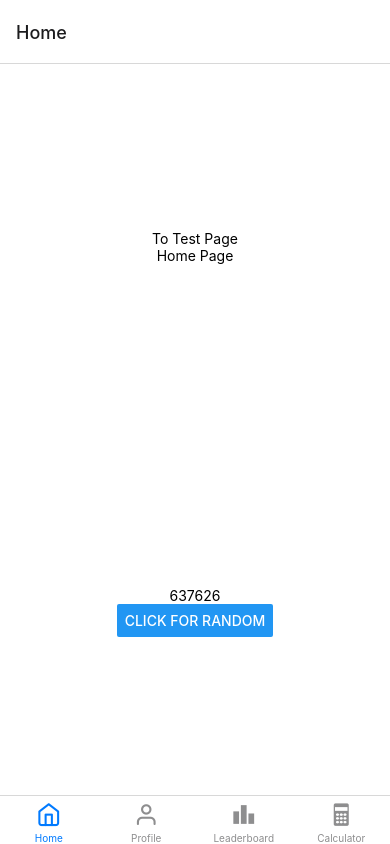
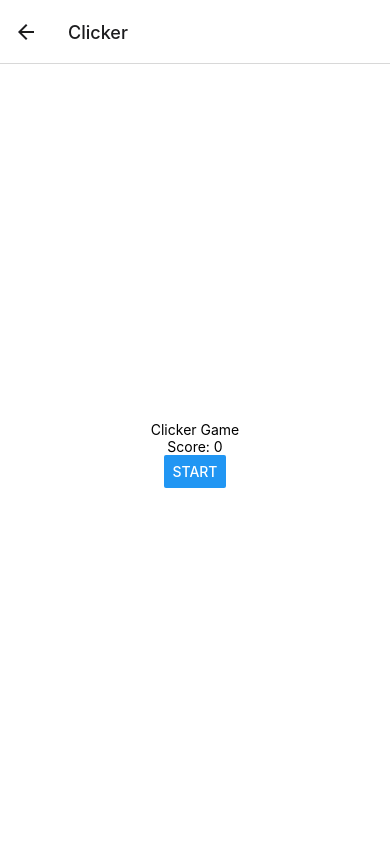
Before and after one commit to jamesocana6/expo-app-test, a React Native app: screen /Clicker in a window 390 px wide. Built offline with nearby package versions, Linux system fonts and the light colour scheme.

Commit message:
countdown working in console.log

```diff
--- a/App.js
+++ b/App.js
@@ -1,5 +1,6 @@
 import {NavigationContainer} from '@react-navigation/native';
 import {createNativeStackNavigator} from '@react-navigation/native-stack';
+import Clicker from './src/pages/Clicker';
 import Main from './src/pages/Main';
 import Test from './src/pages/Test';
 
@@ -8,7 +9,6 @@ const Stack = createNativeStackNavigator();
 export default function App() {
   return (
     <NavigationContainer>
-
       <Stack.Navigator>
         <Stack.Screen
           name="Main"
@@ -17,7 +17,12 @@ export default function App() {
         />
         <Stack.Screen
           name="Test"
-          component={Test} />
+          component={Test}
+        />
+        <Stack.Screen
+          name="Clicker"
+          component={Clicker}
+        />
       </Stack.Navigator>
     </NavigationContainer>
   );
--- a/firebaseConfig.js
+++ b/firebaseConfig.js
@@ -1,6 +1,6 @@
 import { initializeApp } from 'firebase/app';
 import { getAuth, GoogleAuthProvider, signInWithRedirect, signOut, getRedirectResult } from "firebase/auth";
-import { getAnalytics } from "firebase/analytics";
+//import { getAnalytics } from "firebase/analytics";
 
 // Optionally import the services that you want to use
 // import {...} from "firebase/database";
@@ -22,7 +22,7 @@ const firebaseConfig = {
   };
 
 const app = initializeApp(firebaseConfig);
-const analytics = getAnalytics(app);
+//const analytics = getAnalytics(app);
 
 // Initialize Firebase Authentication and get a reference to the service
 export const auth = getAuth(app);
--- a/src/components/Timer.js
+++ b/src/components/Timer.js
@@ -6,34 +6,10 @@ import * as Progress from 'react-native-progress';
 let x = 0;
 
 const Timer = () => {
-    const [min, setMin] = useState(0)
-    const [sec, setSec] = useState(0)
-    const [mil, setMil] = useState(0)
     const [progress, setProgress] = useState(0)
-    const [time, setTime] = useState(0);
     const [modalVisible, setModalVisible] = useState(false);
     const [isActive, setActive] = useState(false)
     const [disabled, setDisabled] = useState(false)
-
-    const transformMinutes = () => {
-        const convertedValue = (time / 60000);
-        const formattedValue = (convertedValue)
-        return formattedValue
-    }
-    const transformSeconds = () => {
-        const convertedValue = (time / 1000);
-        const formattedValue = (convertedValue)
-        return formattedValue
-    }
-    const transformMilliseconds = () => {
-        const convertedValue = (time / 10);
-        const formattedValue = (convertedValue)
-        return formattedValue
-    }
-
-    const handleTimeChange = () => {
-        setTime(min * 60000 + sec * 1000 + mil * 10);
-    }
 
     function add() {
         x++;
@@ -76,11 +52,6 @@ const Timer = () => {
 
     return (
         <View>
-            <Text>
-                <TextInput style={styles.input} onSubmitEditing={handleTimeChange} onChangeText={setMin} keyboardType={"numeric"} value={min} />
-                :<TextInput style={styles.input} onSubmitEditing={handleTimeChange} onChangeText={setSec} keyboardType={"numeric"} value={sec} />
-                :<TextInput style={styles.input} onSubmitEditing={handleTimeChange} onChangeText={setMil} keyboardType={"numeric"} value={mil} />
-            </Text>
             <Button title="Start" disabled={disabled} onPress={startTimer} />
             <Button title="Stop" onPress={stopTimer} />
             <Hello modalVisible={modalVisible} setModalVisible={setModalVisible} />
--- /dev/null
+++ b/src/pages/Clicker.js
@@ -0,0 +1,66 @@
+import React, { useEffect, useState } from "react";
+import { Text, View, StyleSheet, Button } from "react-native";
+
+let coundownTimer = 3;
+
+const Clicker = () => {
+    const [count, setCount] = useState(0)
+    const [active, setActive] = useState(false)
+    //const [startCountdown, setStartCountdown] = useState(false)
+    const [countdown, setCountdown] = useState(3)
+    ///ADD COUNTDOwN TIMER 3, 2, 1
+    ///Add game timer 10 seconds to click as many times as possible, if on computer, you can use the space bar
+    ///save high score to MMKV
+
+    function startCountdown() {
+        let timerId = setInterval(() => {
+            coundownTimer--
+            console.log(coundownTimer)
+            if (coundownTimer === 0) {
+                clearInterval(timerId)
+            }
+        }, 1000);
+    }
+
+    const handleOnClick = () => {
+        setActive(true)
+        startCountdown()
+    }
+
+    const handleClicker = () => {
+        setCount(count+1)
+    }
+
+    const isActive = () => {
+        return (
+            <Button title="CLICK ME" onPress={handleClicker}/>
+        )
+    }
+
+    const isNotActive = () => {
+        return (
+            <Button title="Start" onPress={handleOnClick}/>
+        )
+    }
+
+    return (
+        <>
+            <View style={styles.container}>
+                <Text>Clicker Game</Text>
+                <Text>Score: {count}</Text>
+                {active ? isActive() : isNotActive()}
+            </View>
+        </>
+    )
+}
+
+const styles = StyleSheet.create({
+    container: {
+      flex: 1,
+      backgroundColor: '#fff',
+      alignItems: 'center',
+      justifyContent: 'center',
+    },
+  });
+
+export default Clicker;
--- a/src/pages/Home.js
+++ b/src/pages/Home.js
@@ -31,6 +31,9 @@ const Home = ({navigation}) => {
                 <TouchableOpacity onPress={() => navigation.navigate('Test')}>
                     <Text>To Test Page</Text>
                 </TouchableOpacity>
+                <TouchableOpacity onPress={() => navigation.navigate('Clicker')}>
+                    <Text>To Clicker Game</Text>
+                </TouchableOpacity>
                 <Text>Home Page</Text>
             </View>
             <View style={styles.container}>
```
